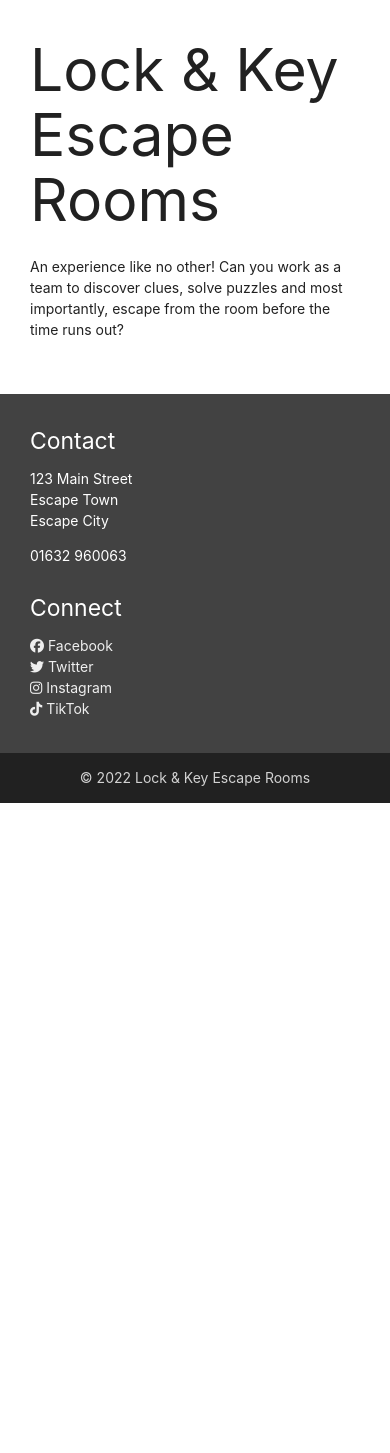
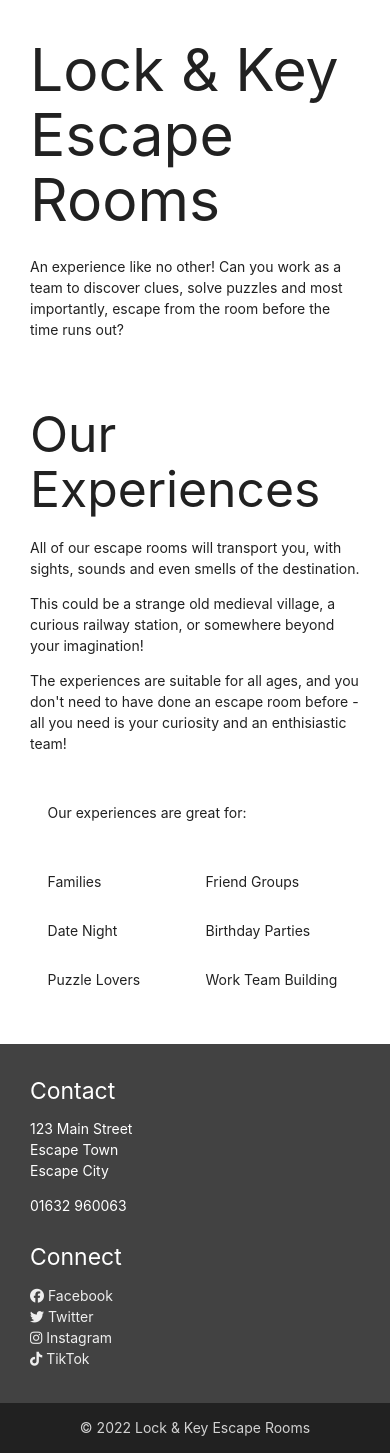
Before and after one commit to ChrisCherng/lock-and-key, a Django app: page / in a window 390 px wide. Shown: the part 201-1654 px from the top of the page. Before the commit the page ends 1004 px from the top, so only its background shows below. Run offline with Django 3.2, Linux system fonts and the light colour scheme; data that the repository does not hold is empty; some libraries are stand-ins or nearby versions.

Commit message:
add responsive header and further content

```diff
--- a/static/css/style.css
+++ b/static/css/style.css
@@ -9,7 +9,12 @@ header{
     header{
         min-height: 200px;
     };
+    #logo{
+        display: none;
+    };
 }
+
+
 
 .parallax{
     max-height: 300px;
--- a/templates/base.html
+++ b/templates/base.html
@@ -10,9 +10,9 @@
     <link href="https://fonts.googleapis.com/icon?family=Material+Icons" rel="stylesheet">
     <!-- Compiled and minified Materialize CSS -->
     <link rel="stylesheet" href="https://cdnjs.cloudflare.com/ajax/libs/materialize/1.0.0/css/materialize.min.css">
+    <script src="https://kit.fontawesome.com/57f0585427.js" crossorigin="anonymous"></script>
     <!-- Custom CSS -->
     <link rel="stylesheet" href="{% static 'css/style.css' %}">
-    <script src="https://kit.fontawesome.com/57f0585427.js" crossorigin="anonymous"></script>
 
 
     <title>Lock and Key Escape Rooms</title>
@@ -23,7 +23,7 @@
     <header>
         <nav class="nav-wrapper blue darken-4">
             <div class="container">
-                <a href="/" class="brand-logo">Lock and Key Escape Rooms <span class="material-icons">lock_clock</span></a>
+                <a href="/" class="brand-logo" id="logo">Lock & Key <span class="material-icons">lock_clock</span></a>
                 <a href="" class="sidenav-trigger" data-target="mobile-menu">
                     <i class="material-icons">menu</i>
                 </a>
--- a/templates/index.html
+++ b/templates/index.html
@@ -10,6 +10,44 @@
         </div>
         <div class="col s12 m4 offset-l1 hide-on-small-only">
             <img class="responsive-img" src="https://res.cloudinary.com/chris-cherng/image/upload/v1660850670/Escape%20Room/intro_wb7vbh.jpg" alt="">
+        </div>
+    </div>
+    <div class="row valign-wrapper">
+        <div class="col s12 m4 hide-on-small-only">
+            <img class="responsive-img" src="https://res.cloudinary.com/chris-cherng/image/upload/v1661256479/Escape%20Room/victory_ohppuf.png" alt="">
+        </div>
+        <div class="col s12 m7 offset-l1">
+            <h2>Our Experiences</h2>
+            <p>All of our escape rooms will transport you, with sights, sounds and even smells of the destination.</p>
+            <p>This could be a strange old medieval village, a curious railway station, or somewhere beyond your imagination!</p>
+            <p>The experiences are suitable for all ages, and you don't need to have done an escape room before - all you need is your curiosity and an enthisiastic team!</p>
+        </div>
+    </div>
+    <div class="container">
+        <div class="row">
+            <div class="col s12">
+                <p>Our experiences are great for:</p>
+            </div>
+        </div>
+        <div class="row">
+            <div class="col s6 l4">
+                <p>Families</p>
+            </div>
+            <div class="col s6 l4">
+                <p>Friend Groups</p>
+            </div>
+            <div class="col s6 l4">
+                <p>Date Night</p>
+            </div>
+            <div class="col s6 l4">
+                <p>Birthday Parties</p>
+            </div>
+            <div class="col s6 l4">
+                <p>Puzzle Lovers</p>
+            </div>
+            <div class="col s6 l4">
+                <p>Work Team Building</p>
+            </div>
         </div>
     </div>
 </div>
```
